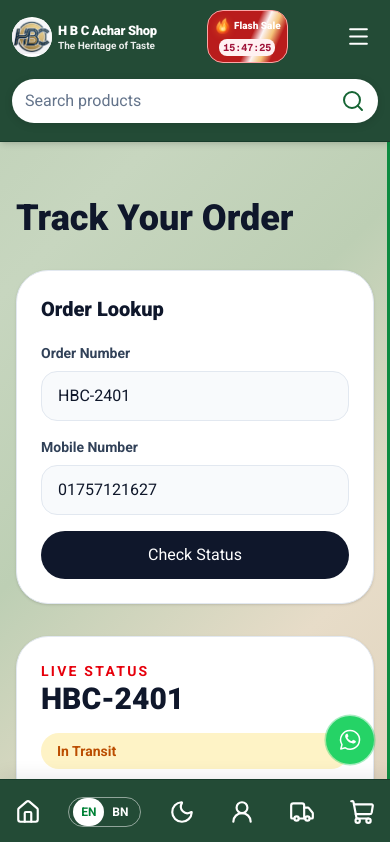
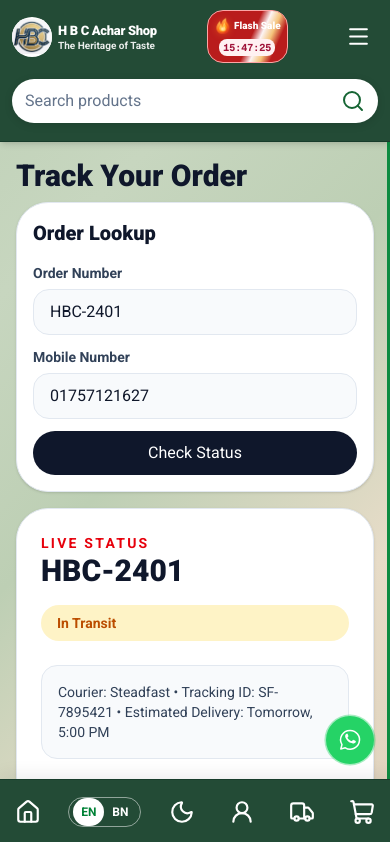
Before and after one commit to Developer-Khadem/hbchatest, a Next.js app: page /track in a window 390 px wide. Shown: the top 842 px of the page. Built offline with nearby package versions, Linux system fonts and the light colour scheme; no server answers; the database is empty.

Commit message:
section start point

```diff
--- a/app/account/page.tsx
+++ b/app/account/page.tsx
@@ -107,8 +107,8 @@ export default function AccountPage() {
   };
 
   return (
-    <main className="mx-auto max-w-7xl px-4 py-12 sm:px-6 lg:px-8">
-      <section className="mx-auto max-w-lg rounded-[2rem] border border-slate-200 bg-white p-6 shadow-sm sm:p-8">
+    <main className="mx-auto flex min-h-[calc(100svh-13rem)] w-full max-w-7xl items-center justify-center px-4 py-4 sm:px-6 sm:py-8 lg:min-h-[calc(100svh-8rem)] lg:px-8 lg:py-12">
+      <section className="mx-auto w-full max-w-lg rounded-[2rem] border border-slate-200 bg-white p-6 shadow-sm sm:p-8">
         {isLoading ? (
           <p className="py-8 text-center text-slate-600" role="status">{t("Loading account...")}</p>
         ) : user ? (
--- a/app/track/page.tsx
+++ b/app/track/page.tsx
@@ -10,24 +10,24 @@ export default function TrackOrderPage() {
   const [phone, setPhone] = useState("01757121627");
 
   return (
-    <main className="mx-auto max-w-7xl px-4 py-12 sm:px-6 lg:px-8">
-      <div className="mb-8">
-        <h1 className="mt-2 text-4xl font-black text-slate-900">{t("Track Your Order")}</h1>
+    <main className="mx-auto max-w-7xl px-4 py-2 sm:px-6 sm:py-12 lg:px-8">
+      <div className="mb-2 sm:mb-8">
+        <h1 className="mt-2 text-3xl font-black text-slate-900 sm:text-4xl">{t("Track Your Order")}</h1>
       </div>
 
-      <div className="grid gap-8 lg:grid-cols-[0.75fr_1.25fr]">
-        <div className="rounded-[2rem] border border-slate-200 bg-white p-6 shadow-sm">
+      <div className="grid gap-4 sm:gap-8 lg:grid-cols-[0.75fr_1.25fr]">
+        <div className="rounded-[2rem] border border-slate-200 bg-white p-4 shadow-sm sm:p-6">
           <h2 className="text-xl font-black text-slate-900">{t("Order Lookup")}</h2>
-          <div className="mt-5 space-y-4">
+          <div className="mt-4 space-y-3 sm:mt-5 sm:space-y-4">
             <div>
-              <label className="mb-2 block text-sm font-semibold text-slate-700">{t("Order Number")}</label>
-              <input value={orderId} onChange={(event) => setOrderId(event.target.value)} className="w-full rounded-2xl border border-slate-200 bg-slate-50 px-4 py-3" />
+              <label className="mb-1.5 block text-sm font-semibold text-slate-700 sm:mb-2">{t("Order Number")}</label>
+              <input value={orderId} onChange={(event) => setOrderId(event.target.value)} className="w-full rounded-2xl border border-slate-200 bg-slate-50 px-4 py-2.5 sm:py-3" />
             </div>
             <div>
-              <label className="mb-2 block text-sm font-semibold text-slate-700">{t("Mobile Number")}</label>
-              <input value={phone} onChange={(event) => setPhone(event.target.value)} className="w-full rounded-2xl border border-slate-200 bg-slate-50 px-4 py-3" />
+              <label className="mb-1.5 block text-sm font-semibold text-slate-700 sm:mb-2">{t("Mobile Number")}</label>
+              <input value={phone} onChange={(event) => setPhone(event.target.value)} className="w-full rounded-2xl border border-slate-200 bg-slate-50 px-4 py-2.5 sm:py-3" />
             </div>
-            <button className="w-full rounded-full bg-slate-900 px-5 py-3 text-sm font-bold text-white hover:bg-red-600">
+            <button className="w-full rounded-full bg-slate-900 px-5 py-2.5 text-sm font-bold text-white hover:bg-red-600 sm:py-3">
               {t("Check Status")}
             </button>
           </div>
--- a/components/header.tsx
+++ b/components/header.tsx
@@ -263,7 +263,27 @@ export function Header() {
       categoryTab.click();
     }
     window.history.pushState(null, "", `/#${targetId}`);
-    scrollToSection(targetId);
+    const preservePortraitTopGap =
+      targetId === "home" && window.matchMedia("(orientation: portrait) and (max-width: 639px)").matches;
+    const topOffset = preservePortraitTopGap
+      ? Number.parseFloat(window.getComputedStyle(target).marginTop) || 0
+      : 0;
+    scrollToSection(targetId, topOffset);
+  };
+
+  const navigateToTrack = (event: MouseEvent<HTMLAnchorElement>) => {
+    if (
+      event.defaultPrevented ||
+      event.button !== 0 ||
+      event.metaKey ||
+      event.ctrlKey ||
+      event.shiftKey ||
+      event.altKey
+    ) {
+      return;
+    }
+
+    window.scrollTo({ top: 0, behavior: "instant" });
   };
 
   return (
@@ -609,6 +629,8 @@ export function Header() {
             </Link>
             <Link
               href="/track"
+              scroll={false}
+              onClick={navigateToTrack}
               aria-label={t("Track order")}
               title={t("Track order")}
               className="inline-flex h-12 w-12 items-center justify-center text-white transition hover:text-amber-200 focus-visible:rounded-lg focus-visible:outline-2 focus-visible:outline-offset-2 focus-visible:outline-white"
@@ -680,6 +702,8 @@ export function Header() {
       </Link>
       <Link
         href="/track"
+        scroll={false}
+        onClick={navigateToTrack}
         aria-label={t("Track order")}
         className="inline-flex h-12 w-10 shrink-0 items-center justify-center text-white transition hover:text-amber-200 focus-visible:rounded-lg focus-visible:outline-2 focus-visible:outline-offset-2 focus-visible:outline-white sm:w-12"
       >
--- a/lib/scroll-to-section.ts
+++ b/lib/scroll-to-section.ts
@@ -1,9 +1,9 @@
-export function scrollToSection(targetId: string): void {
+export function scrollToSection(targetId: string, topOffset = 0): void {
   const target = document.getElementById(targetId);
   if (!target) return;
 
   const headerHeight = document.getElementById("site-header")?.getBoundingClientRect().height ?? 0;
-  const top = window.scrollY + target.getBoundingClientRect().top - headerHeight;
+  const top = window.scrollY + target.getBoundingClientRect().top - headerHeight - topOffset;
 
   window.scrollTo({ top: Math.max(0, top), behavior: "smooth" });
 }
```
